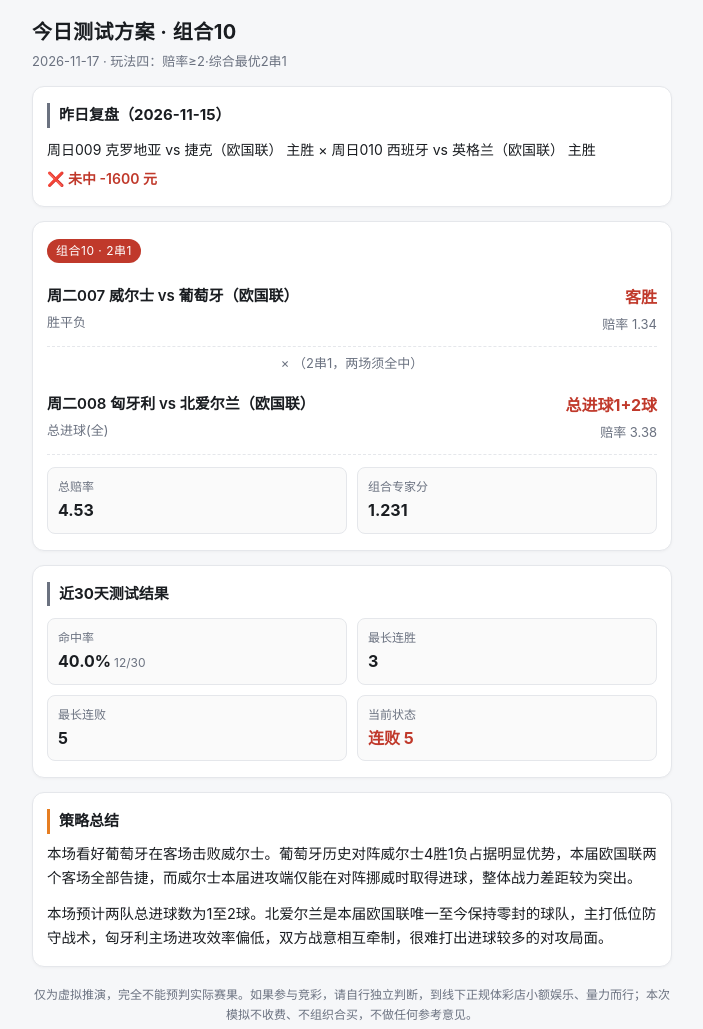
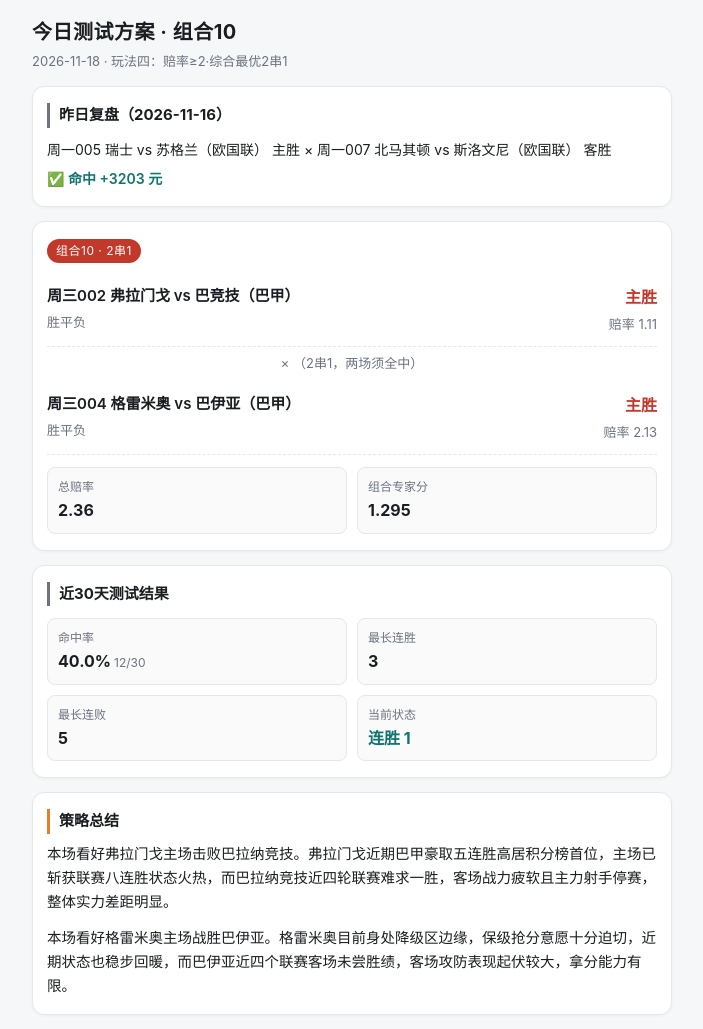
Before and after one commit to Michael-cell123/combo10v2, a plain HTML site: page index.html in a window 1280 px wide. Shown: the top 1029 px of the page, without its empty margins (288-991 px from the left). Drawn offline with Linux system fonts and the light colour scheme.

Commit message:
update report

```diff
--- a/index.html
+++ b/index.html
@@ -1,7 +1,7 @@
 <!DOCTYPE html>
 <html lang="zh-CN"><head><meta charset="utf-8">
 <meta name="viewport" content="width=device-width,initial-scale=1">
-<title>今日测试方案 · 组合10（2026-11-17）</title>
+<title>今日测试方案 · 组合10（2026-11-18）</title>
 <style>
 :root{--bg:#f6f7f9;--card:#fff;--ink:#1a1d21;--sub:#6b7280;--line:#e5e7eb;
 --brand:#c0392b;--brand2:#e67e22;--ok:#0f766e;}
@@ -39,20 +39,20 @@ padding:2px 9px;border-radius:20px;margin-bottom:10px;letter-spacing:.5px}
 .stats b i{font-style:normal;font-size:12px;color:var(--sub);font-weight:400;margin-left:3px}
 </style></head><body><div class="wrap">
 <h1>今日测试方案 · 组合10</h1>
-<div class="date">2026-11-17 · 玩法四：赔率≥2·综合最优2串1</div>
+<div class="date">2026-11-18 · 玩法四：赔率≥2·综合最优2串1</div>
 
 <div class="card rev">
-<h3>昨日复盘（2026-11-15）</h3>
-<div class="rv-legs">周日009 克罗地亚 vs 捷克（欧国联） 主胜 × 周日010 西班牙 vs 英格兰（欧国联） 主胜</div>
-<div class="rv-res lose">❌ 未中 -1600 元</div>
+<h3>昨日复盘（2026-11-16）</h3>
+<div class="rv-legs">周一005 瑞士 vs 苏格兰（欧国联） 主胜 × 周一007 北马其顿 vs 斯洛文尼（欧国联） 客胜</div>
+<div class="rv-res win">✅ 命中 +3203 元</div>
 </div>
 
 <div class="card">
 <div class="tag">组合10 · 2串1</div>
-<div class="leg"><div><div class="m">周二007 威尔士 vs 葡萄牙（欧国联）</div><div class="meta">胜平负</div></div><div class="pick"><b>客胜</b><div class="meta">赔率 1.34</div></div></div><div class="x">× （2串1，两场须全中）</div><div class="leg"><div><div class="m">周二008 匈牙利 vs 北爱尔兰（欧国联）</div><div class="meta">总进球(全)</div></div><div class="pick"><b>总进球1+2球</b><div class="meta">赔率 3.38</div></div></div>
+<div class="leg"><div><div class="m">周三002 弗拉门戈 vs 巴竞技（巴甲）</div><div class="meta">胜平负</div></div><div class="pick"><b>主胜</b><div class="meta">赔率 1.11</div></div></div><div class="x">× （2串1，两场须全中）</div><div class="leg"><div><div class="m">周三004 格雷米奥 vs 巴伊亚（巴甲）</div><div class="meta">胜平负</div></div><div class="pick"><b>主胜</b><div class="meta">赔率 2.13</div></div></div>
 <div class="stats">
-<div><span>总赔率</span><b>4.53</b></div>
-<div><span>组合专家分</span><b>1.231</b></div>
+<div><span>总赔率</span><b>2.36</b></div>
+<div><span>组合专家分</span><b>1.295</b></div>
 </div>
 </div>
 
@@ -62,13 +62,13 @@ padding:2px 9px;border-radius:20px;margin-bottom:10px;letter-spacing:.5px}
 <div><span>命中率</span><b>40.0%<i>12/30</i></b></div>
 <div><span>最长连胜</span><b>3</b></div>
 <div><span>最长连败</span><b>5</b></div>
-<div><span>当前状态</span><b class="lose">连败 5</b></div>
+<div><span>当前状态</span><b class="win">连胜 1</b></div>
 </div>
 </div>
 
 <div class="card ai">
 <h3>策略总结</h3>
-<p>本场看好葡萄牙在客场击败威尔士。葡萄牙历史对阵威尔士4胜1负占据明显优势，本届欧国联两个客场全部告捷，而威尔士本届进攻端仅能在对阵挪威时取得进球，整体战力差距较为突出。</p><p>本场预计两队总进球数为1至2球。北爱尔兰是本届欧国联唯一至今保持零封的球队，主打低位防守战术，匈牙利主场进攻效率偏低，双方战意相互牵制，很难打出进球较多的对攻局面。</p>
+<p>本场看好弗拉门戈主场击败巴拉纳竞技。弗拉门戈近期巴甲豪取五连胜高居积分榜首位，主场已斩获联赛八连胜状态火热，而巴拉纳竞技近四轮联赛难求一胜，客场战力疲软且主力射手停赛，整体实力差距明显。</p><p>本场看好格雷米奥主场战胜巴伊亚。格雷米奥目前身处降级区边缘，保级抢分意愿十分迫切，近期状态也稳步回暖，而巴伊亚近四个联赛客场未尝胜绩，客场攻防表现起伏较大，拿分能力有限。</p>
 </div>
 
 <div class="foot">仅为虚拟推演，完全不能预判实际赛果。如果参与竞彩，请自行独立判断，到线下正规体彩店小额娱乐、量力而行；本次模拟不收费、不组织合买，不做任何参考意见。</div>
```
